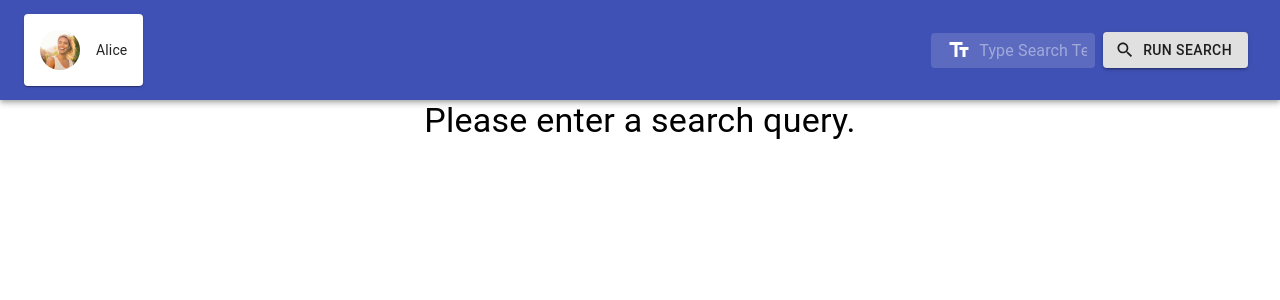
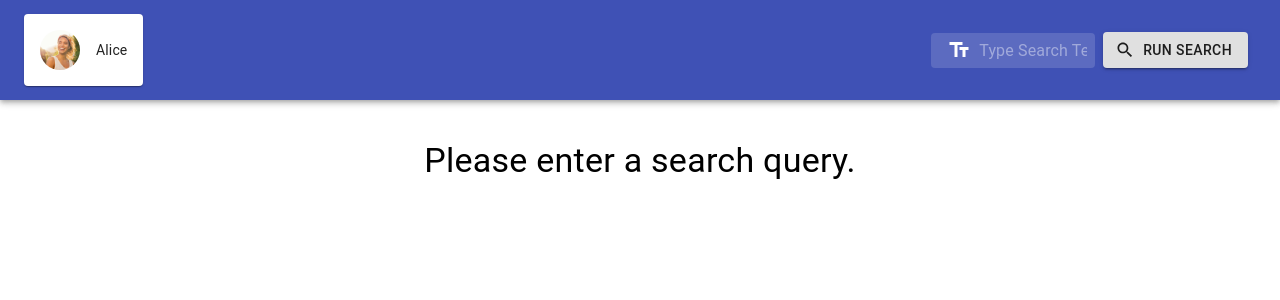
Before and after one commit to michaelhtleung/Image-Search-Engine, a React (Create React App) app in the folder frontend/: page / in a window 1280 px wide. Shown: the top 300 px of the page. Built offline with nearby package versions, Linux system fonts and the light colour scheme.

Commit message:
Style message

```diff
--- a/frontend/src/ContentDisplayRegion.js
+++ b/frontend/src/ContentDisplayRegion.js
@@ -6,6 +6,9 @@ const useStyles = makeStyles(() => ({
     ul: {
         "padding-inline-end": "40px"
     },
+    message: {
+        "margin-top": "40px"
+    }
 }));
 
 export default function ContentDisplayRegion(props) {
@@ -13,7 +16,7 @@ export default function ContentDisplayRegion(props) {
     if (props.imageCardData === -1) {
         return (
             <div>
-                <Typography variant="h4">
+                <Typography className={classes.message} variant="h4">
                     Please enter a search query.
                 </Typography>
             </div>
@@ -36,7 +39,7 @@ export default function ContentDisplayRegion(props) {
     } else {
         return (
             <div>
-                <Typography variant="h4">
+                <Typography className={classes.message} variant="h4">
                     No matching images found.
                 </Typography>
                 <Typography variant="h6">
```
